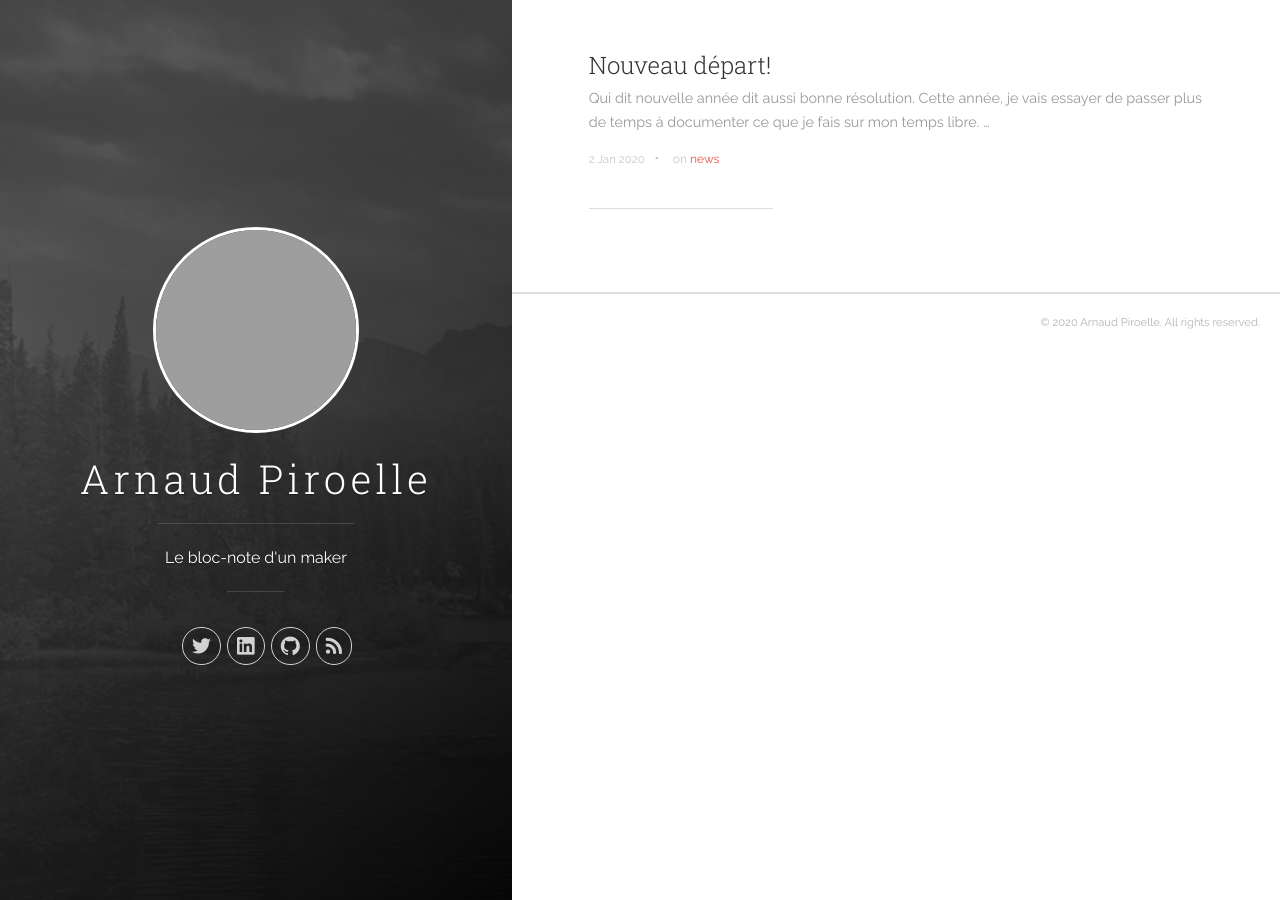
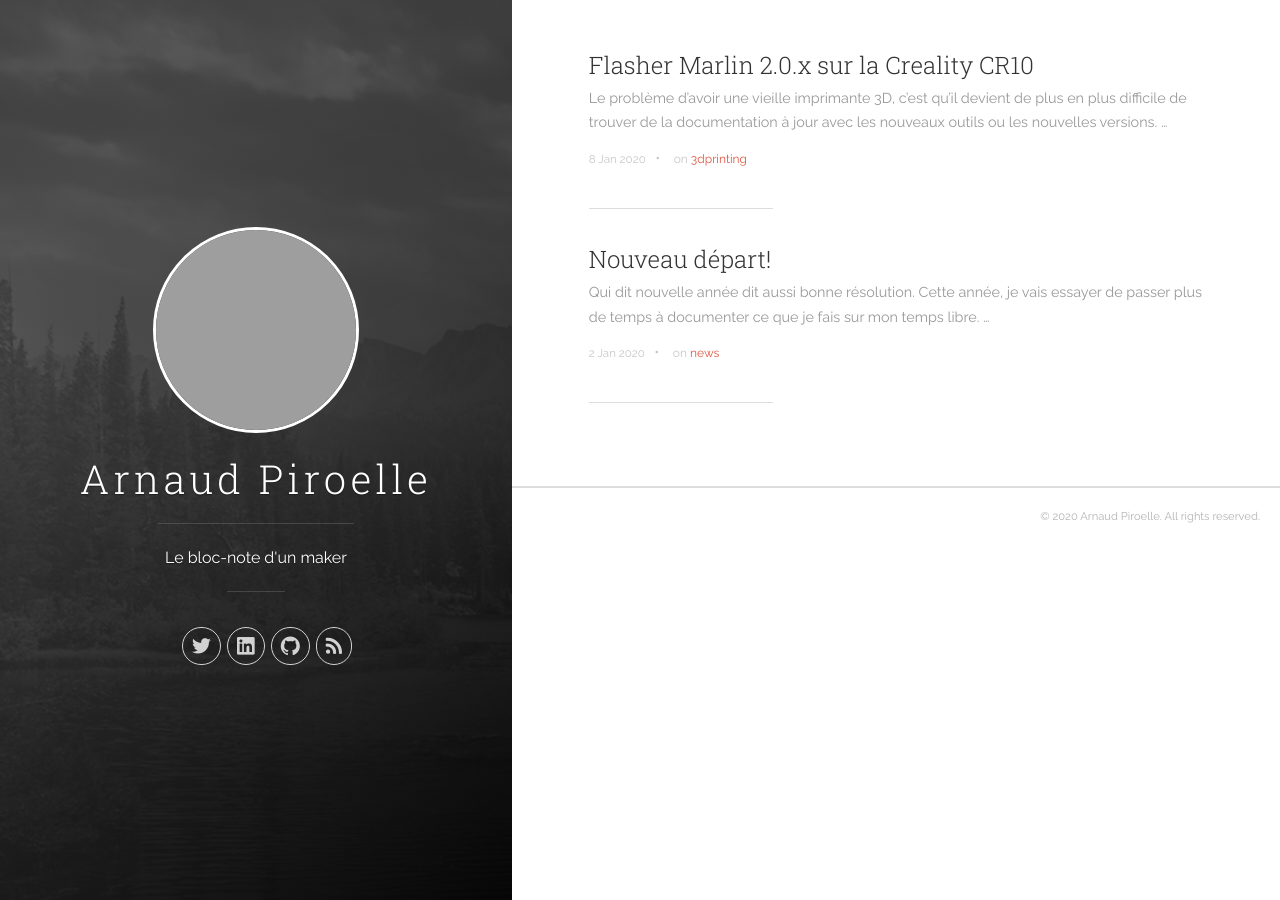
Before and after one commit to ArnaudPiroelle/arnaudpiroelle.github.io, a Jekyll site: the page built from index.html, in a window 1280 px wide. Built offline with Jekyll 4.4.1, drawn with Linux system fonts in a browser that asks for light colours; the list of posts is cut into pages by our own code; some of the changed lines change nothing that is shown; grey boxes are pictures that could not be loaded.

Commit message:
Flash Marlin 2.0 on CR10 (#1)

````diff
--- a/_config.yml
+++ b/_config.yml
@@ -27,6 +27,7 @@ paginate: 10
 permalink: /:year/:title/
 markdown: kramdown
 highlighter: rouge
+excerpt_separator: "<!--more-->"
 
 sass:
     sass_dir: _sass
--- /dev/null
+++ b/_posts/2020-01-08-flasher-marlin-2.0.x-sur-la-creality-cr10.md
@@ -0,0 +1,96 @@
+---
+title:  "Flasher Marlin 2.0.x sur la Creality CR10"
+categories: ["Impression 3D"]
+tags: [3dprinting]
+date:   2020-01-08 22:00:00
+comments: true
+---
+
+Le problème d'avoir une vieille imprimante 3D, c'est qu'il devient de plus en plus difficile de trouver de la documentation à jour avec les nouveaux outils ou les nouvelles versions.
+
+<!--more-->
+
+Ca va bientot faire deux ans que j'ai acheté ma première imprimante 3D, une Creality CR-10 première du nom. A l'époque c'était l'une des imprimantes les plus appréciées, déjà pour son grand volume d'impression (300x300x400mm) mais surtout pour son prix qui était sous la barre des 400€.
+
+![Creality3D CR-10][CR10 Image]{: width='400px' .center}
+
+Même s'il est encore possible de la trouver [sur gearbest pour environ 350€][Creality3D Gearbest], je vous conseille quand même de regarder les nouveaux modèles sortient depuis.
+
+## Un peu de contexte
+Le problème avec cette imprimante 3D a toujours était le firmware. Basé sur une version modifiée de [Marlin][MarlinFW], il est pourtant difficile de mettre à jour l'imprimante pour bénificier des nouvelles fonctionnalités offertes par une version récente de Marlin. La cause principale étant la carte mère Melzi utilisée par le fabricant qui ne dispose pas d'un bootloader.
+
+Je ne parlerai pas dans cet article de comment faire un burn du bootloader afin de permettre le flash d'un firmware. Ce sujet est déjà bien assez traité sur le net pour que je le fasse moi même.
+La méthode repose sur un arduino et des outils open source. [Plus d'information ici.][Burn Bootloader]
+
+Rien d'illégal la dedans, pas d'inquiétude à avoir du moment qu'on sait que la garantie de l'imprimante va sauter.
+
+## Passons au flash
+
+Depuis quelques temps, il est beaucoup plus simple de compiler et flasher Marlin sur son imprimante. Fini d'avoir à utiliser cet IDE des enfers qu'est Arduino IDE, maintenant il est enfin possible d'utiliser des outils modernes.
+
+
+### 1. Installer VSCode et PlatformIO
+Pour commencer il vous faudra Visual Studio Code [disponible ici][VSCode] et l'extension Platform.io [disponible ici][PlatformIO] ou directement depuis le gestionnaire d'extensions.
+
+![Installation de PlatformIO][PlatformIO Installation]
+
+### 2. Télécharger Marlin
+De mon coté, je récupère les sources de marlin directement via une commande *git*. Mais pour ceux que ca peut effrayer, MalinFW a eu le bon gout de proposer des liens de téléchargement direct:
+
+Description | Version | Download
+------------ | ------------- | ----------
+Latest release *(supports AVR and ARM)* | 2.0.1 | [2.0.x.zip][DL Marlin 2.0.x]
+Marlin 2.0 with bug fixes | bugfix-2.0.x | [bugfix-2.0.x.zip][DL Marlin bugfix 2.0.x]
+Previous release *(supports AVR)* | 1.1.9 | [1.1.x.zip][DL Marlin 1.1.x]
+Marlin 1.1 with bug fixes | bugfix-1.1.x | [bugfix-1.1.x.zip][DL Marlin bugfix 1.1.x]
+
+De manière générale, je conseille d'utiliser la version "bugfix". Souvent, cela permettra d'avoir accès aux derniers correctifs d'une version et de ne pas avoir les bugs déjà rencontrés par certains bidouilleurs avant vous.
+
+### 3. Ouvrir le projet PlatformIO
+Après avoir téléchargé l'archive, il sera nécessaire de l'extraire dans le dossier de votre choix et l'ouvrir avec PlatformIO.
+Après avoir lancé Visual Studio Code, PlatformIO s'ouvrira par défaut. Il vous suffira alors de cliquer sur le bouton "Open Project" et choisir le dossier que vous venez d'extraire.
+
+![Ouverture du projet PlatformIO][PlatformIO Open Project]
+
+### 4. Changement de l'environnement par défaut
+La configuration de PlatformIO consiste à choisir la carte mère que l'on souhaite flasher par défaut.
+Dans le cas de la CR10 et de sa carte mère Melzi, il faudra choisir l'environnement "sanguino_atmega1284p".
+Pour configurer cet environnement, ouvrez le fichier "platformio.ini" et modifiez la ligne 21 de la manière suivante:
+
+```properties
+default_envs = sanguino_atmega1284p
+```
+
+### 5. Configuration Marlin pour la CR10
+Il ne vous reste plus qu'à configurer Marlin avec la configuration de base d'une CR10.
+Copiez/collez tous les fichiers présents dans le dossier "config/examples/Creality/CR-10/" dans le dossier "Marlin".
+Attention, il faudra remplacer les fichiers "Configuration.h" et "Configuration_adv.h" déjà présents dans le dossier Marlin par ceux du dossier exemple.
+
+### 6. Compilation et déploiement
+Branchez la CR10 en USB (après avoir coupé l'alimentation) à votre ordinateur et lancez la compilation et le déploiement.
+Rien de plus simple, il suffit d'aller dans la partie "tasks" de PlatformIO et lancer la tache "Build" puis la tache "Upload".
+
+![Compilation dans PlatformIO][PlatformIO Build]
+
+## C'est fini !
+Si ça se passe bien, vous aurez un message de succès et il ne vous restera plus qu'à débrancher votre cable usb de l'imprimante et l'alimenter.
+Elle devrait démarrer sur la dernière version de Marlin.
+
+En cas d'erreur, il faudra regarder du coté des logs pour savoir ce qui n'a pas fonctionné.
+
+*That's all folks!*
+
+[CR10 Image]: /images/2020/01/08/cr-10.jpg
+[PlatformIO Installation]: /images/2020/01/08/install_platformio_vscode.png
+[PlatformIO Open Project]: /images/2020/01/08/platformio_open_project.png
+[PlatformIO Build]: /images/2020/01/08/platformio_build.png
+
+[Creality3D Gearbest]: https://fr.gearbest.com/3d-printers-3d-printer-kits/pp_627176.html?wid=1433363&lkid=78193946
+[MarlinFW]: http://marlinfw.org/
+[Burn Bootloader]: http://www.cr10.fr/ameliorations/marlin/
+[VSCode]: https://code.visualstudio.com/
+[PlatformIO]: https://marketplace.visualstudio.com/items?itemName=platformio.platformio-ide
+[DL Marlin 2.0.x]: https://github.com/MarlinFirmware/Marlin/archive/2.0.x.zip
+[DL Marlin bugfix 2.0.x]: https://github.com/MarlinFirmware/Marlin/archive/bugfix-2.0.x.zip
+[DL Marlin 1.1.x]: https://github.com/MarlinFirmware/Marlin/archive/1.1.x.zip
+[DL Marlin bugfix 1.1.x]: https://github.com/MarlinFirmware/Marlin/archive/bugfix-1.1.x.zip
````
Also changed, not shown: _posts/2020-01-02-nouveau_depart.md (+2 -0 lines), images/2020/01/08/cr-10.jpg (added), images/2020/01/08/install_platformio_vscode.png (added), images/2020/01/08/platformio_build.png (added), images/2020/01/08/platformio_open_project.png (added).
